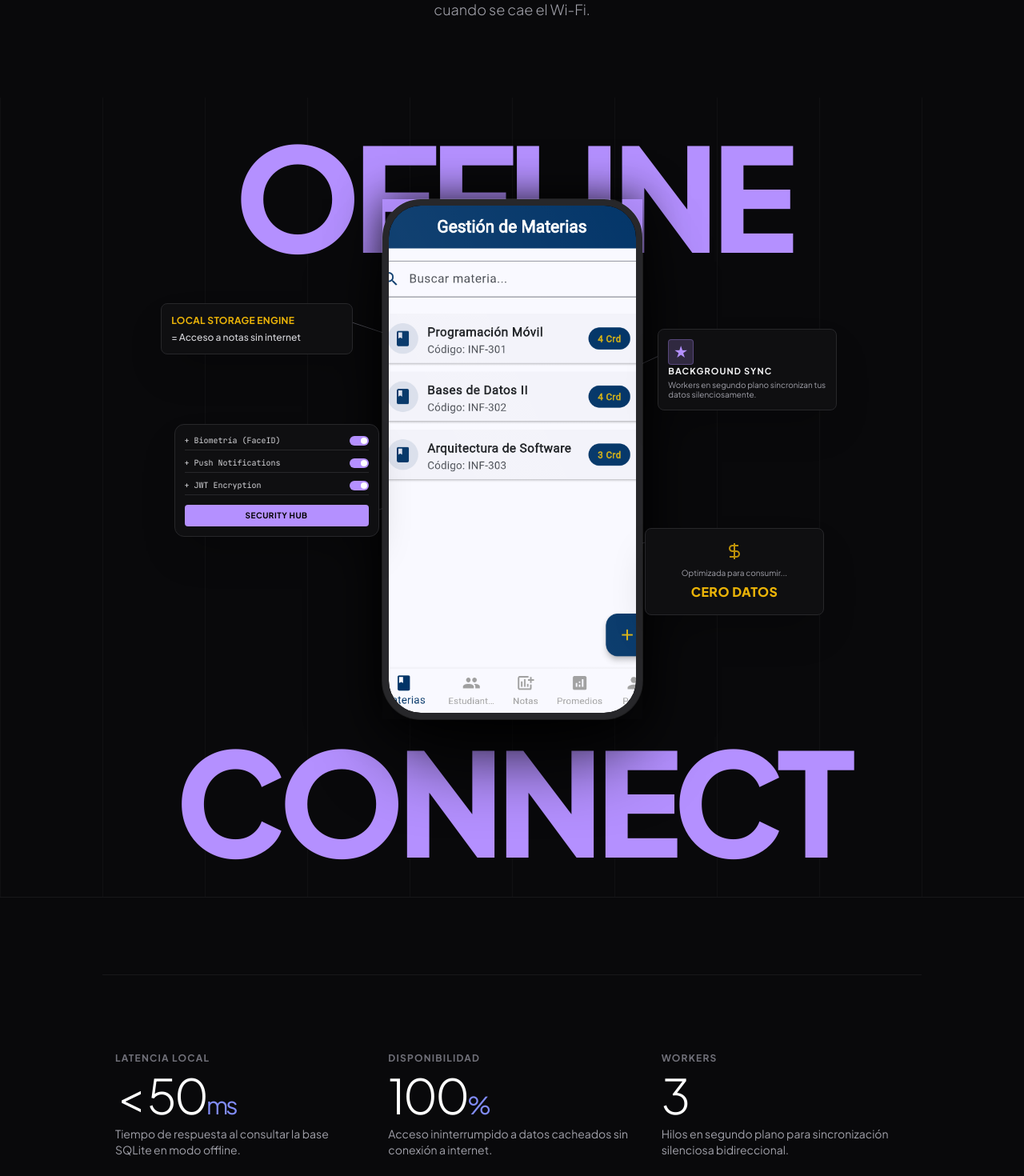
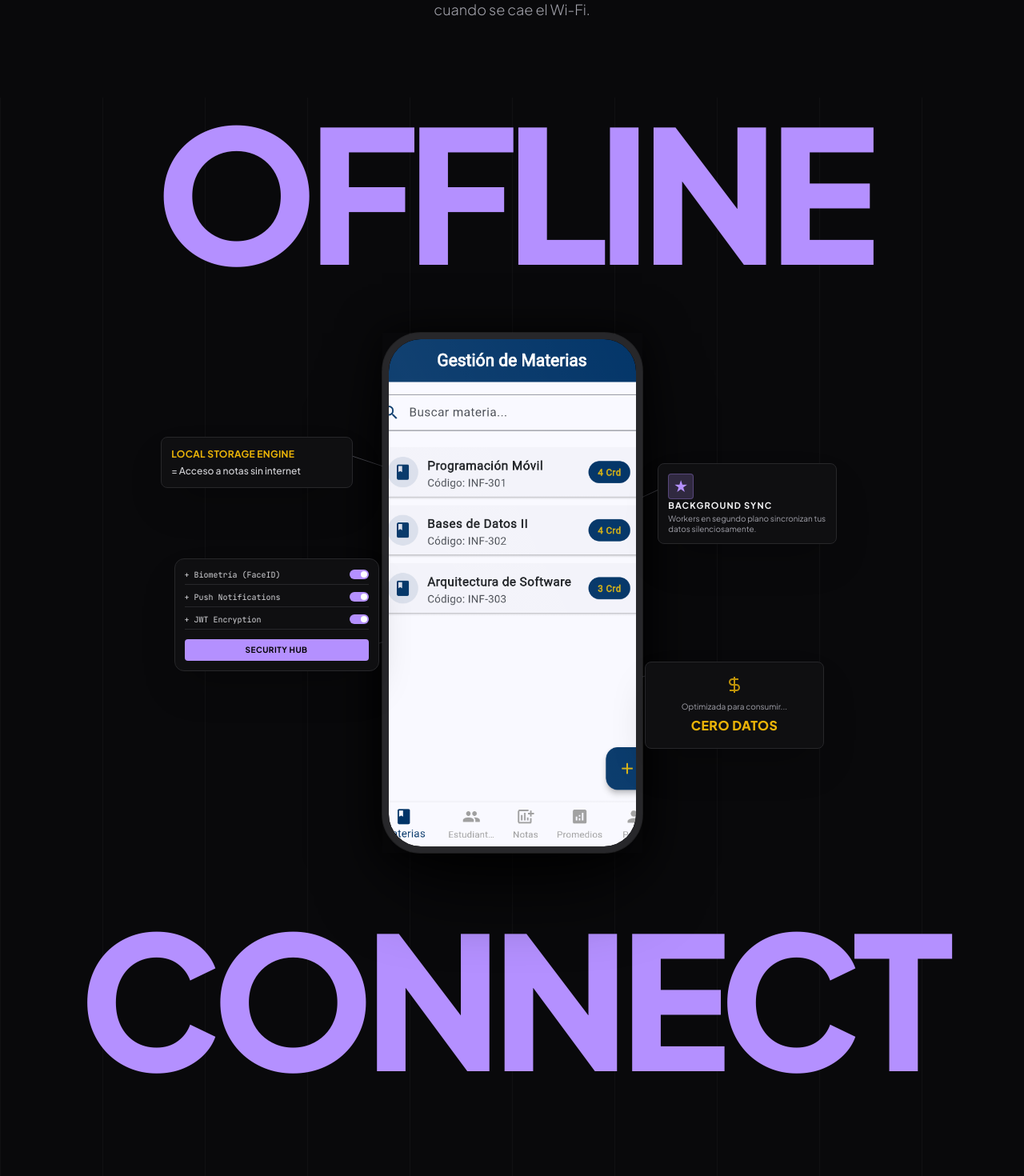
Before and after one commit to Axl07s/portfolio-axel, a React (Vite) app: page /project/puce-connect-hub in a window 1280 px wide. Shown: the part 1240-2710 px from the top of the page at 80% size. Built offline with nearby package versions, Linux system fonts and the light colour scheme.

Commit message:
fix: change typography to standard document flow to guarantee no overlap with absolute cards

```diff
--- a/src/components/project-layouts/EditorialLayout.tsx
+++ b/src/components/project-layouts/EditorialLayout.tsx
@@ -90,18 +90,13 @@ export function EditorialLayout({ project }: { project: PersonalProject }) {
         {/* Subtle Vertical Grid Background */}
         <div className="absolute inset-0 bg-[linear-gradient(to_right,#ffffff08_1px,transparent_1px)] bg-[size:10vw_100%] pointer-events-none z-0"></div>
 
-        {/* Massive Opaque Background Typography */}
-        <div className="absolute inset-0 pointer-events-none overflow-hidden select-none z-10">
-          <h1 className="absolute top-4 md:top-8 left-1/2 -translate-x-1/2 text-[14vw] font-black tracking-tighter leading-none text-[#b490ff] whitespace-nowrap text-center">
-            OFFLINE
-          </h1>
-          <h1 className="absolute bottom-4 md:bottom-8 left-1/2 -translate-x-1/2 text-[14vw] font-black tracking-tighter leading-none text-[#b490ff] whitespace-nowrap text-center">
-            CONNECT
-          </h1>
-        </div>
+        {/* TOP TYPOGRAPHY */}
+        <h1 className="text-[18vw] font-black tracking-tighter leading-none text-[#b490ff] whitespace-nowrap text-center z-10 select-none">
+          OFFLINE
+        </h1>
 
         {/* Central Phone & Floating Cards Container */}
-        <div className="relative w-[280px] h-[560px] md:w-[325px] md:h-[650px] z-20 mt-12 md:mt-16">
+        <div className="relative w-[280px] h-[560px] md:w-[325px] md:h-[650px] z-20 my-10 md:my-16">
 
            {/* Center Phone */}
            <div className="absolute inset-0 z-30 shadow-[0_0_50px_rgba(0,0,0,0.8)]">
@@ -181,6 +176,12 @@ export function EditorialLayout({ project }: { project: PersonalProject }) {
            </div>
 
         </div>
+
+        {/* BOTTOM TYPOGRAPHY */}
+        <h1 className="text-[18vw] font-black tracking-tighter leading-none text-[#b490ff] whitespace-nowrap text-center z-10 select-none">
+          CONNECT
+        </h1>
+
       </section>
 
       {/* Key Metrics Section */}
```
